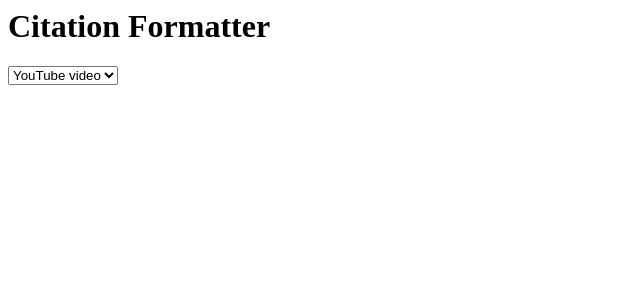
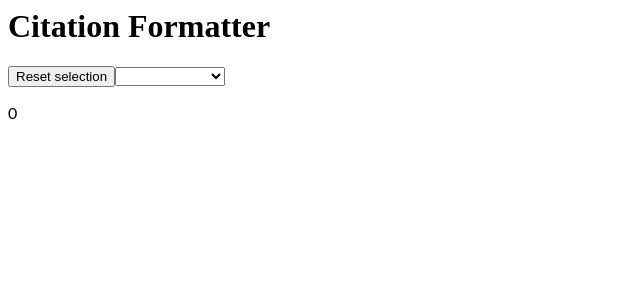
Before and after one commit to DeveloperAgenzil/agenzil-citation-formatter, an Angular app: page / in a window 1280 px wide. Shown: the top 300 px of the page, without its empty margins (0-640 px from the left). Built offline with nearby package versions, Linux system fonts and the light colour scheme.

Commit message:
2 files modified

```diff
--- a/src/app/app.component.html
+++ b/src/app/app.component.html
@@ -1,6 +1,12 @@
 <h1>Citation Formatter</h1>
-<select>
+
+<button (click)="ResetSelectedItemId()" (change)="OnDifferentItemSelected()">
+  Reset selection
+</button>
+<select [(ngModel)]="selectedItemId">
   <option *ngFor="let item of items" value="{{ item.id }}">
-    {{item.name}}
+    {{ item.name }}
   </option>
 </select>
+
+<p>{{ selectedItemId }}</p>
--- a/src/app/app.component.ts
+++ b/src/app/app.component.ts
@@ -7,10 +7,19 @@
   styleUrls: ['./app.component.css'],
 })
 export class AppComponent {
-  public selectedItem: number;
+  public selectedItemId: number = 0;
+
+  public ResetSelectedItemId() {
+    this.selectedItemId = 0;
+  }
 
   public items: Array<Iitem> = [
+    { id: 0, name: '' },
     { id: 1, name: 'YouTube video' },
     { id: 2, name: 'Book: no auth.' },
   ];
+
+  public OnDifferentItemSelected() {
+    console.log(this.selectedItemId);
+  }
 }
```
